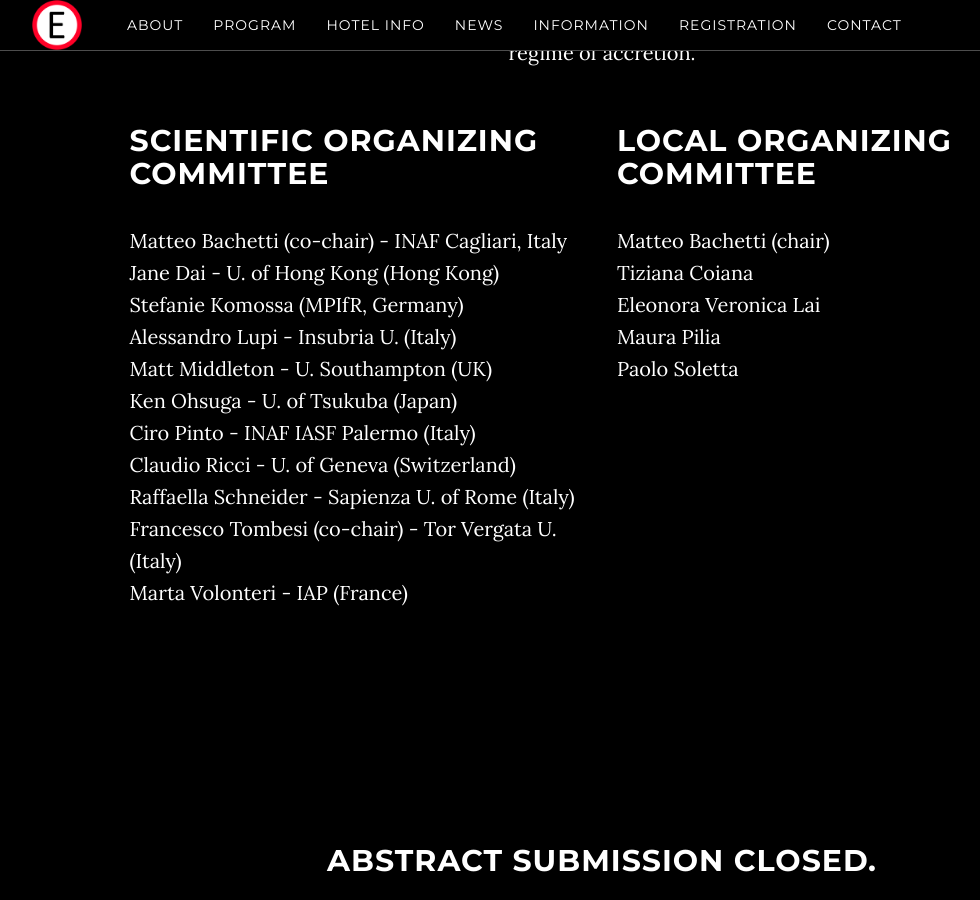
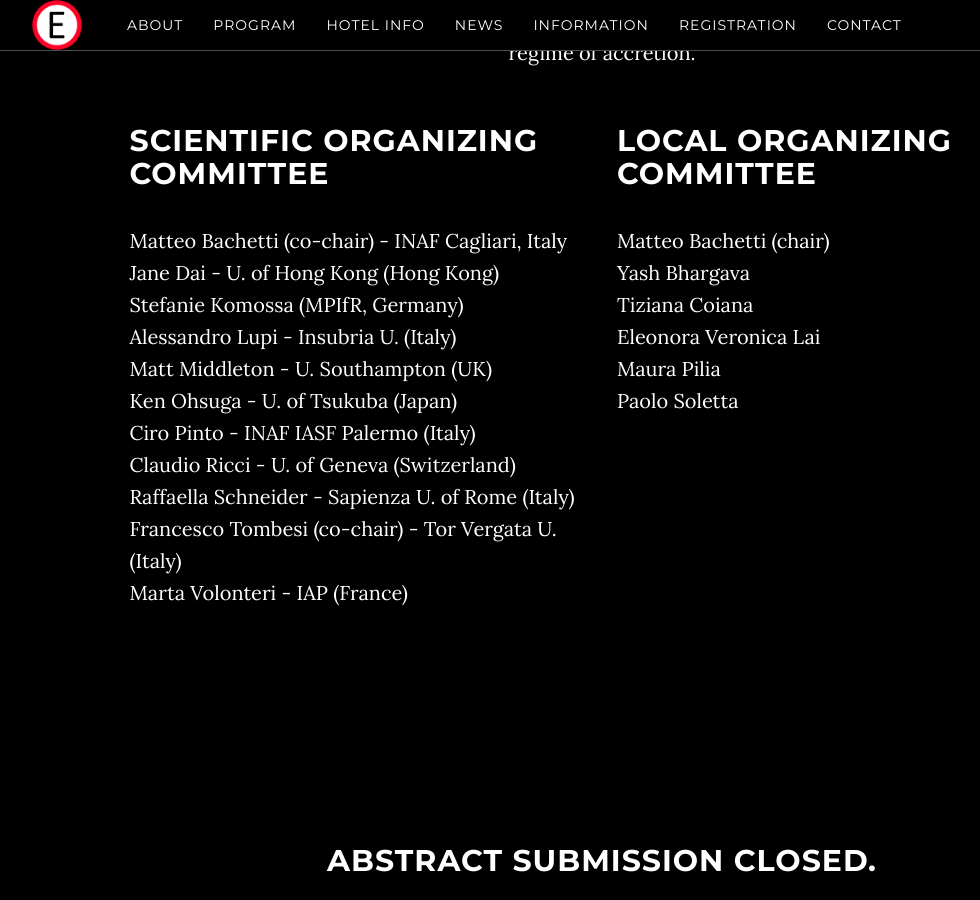
Before and after one commit to breakingthelimits/supereddington2026, a Jekyll site: the page built from index.html, in a window 1280 px wide and 900 px high, scrolled down 1451 px. Shown: the whole window, without its empty margins (38-1018 px from the left). Built offline with Jekyll 4.4.1, drawn with Linux system fonts in a browser that asks for light colours.

Commit message:
Add Yash

```diff
--- a/_includes/about.html
+++ b/_includes/about.html
@@ -35,6 +35,7 @@
                 <h2>Local Organizing Committee</h2>
                 <p>
                 Matteo Bachetti (chair)  </br>
+                Yash Bhargava </br>
                 Tiziana Coiana </br>
                 Eleonora Veronica Lai </br>
                 Maura Pilia </br>
```
